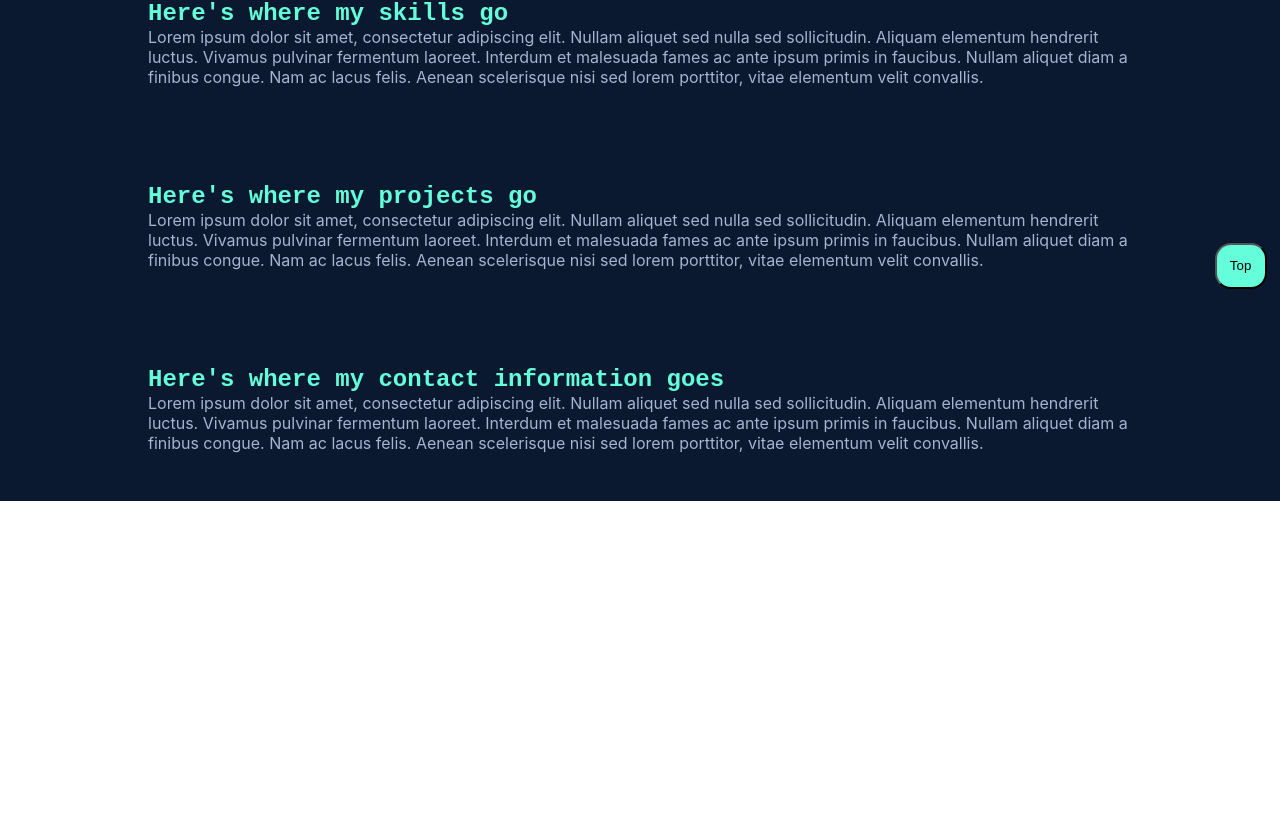
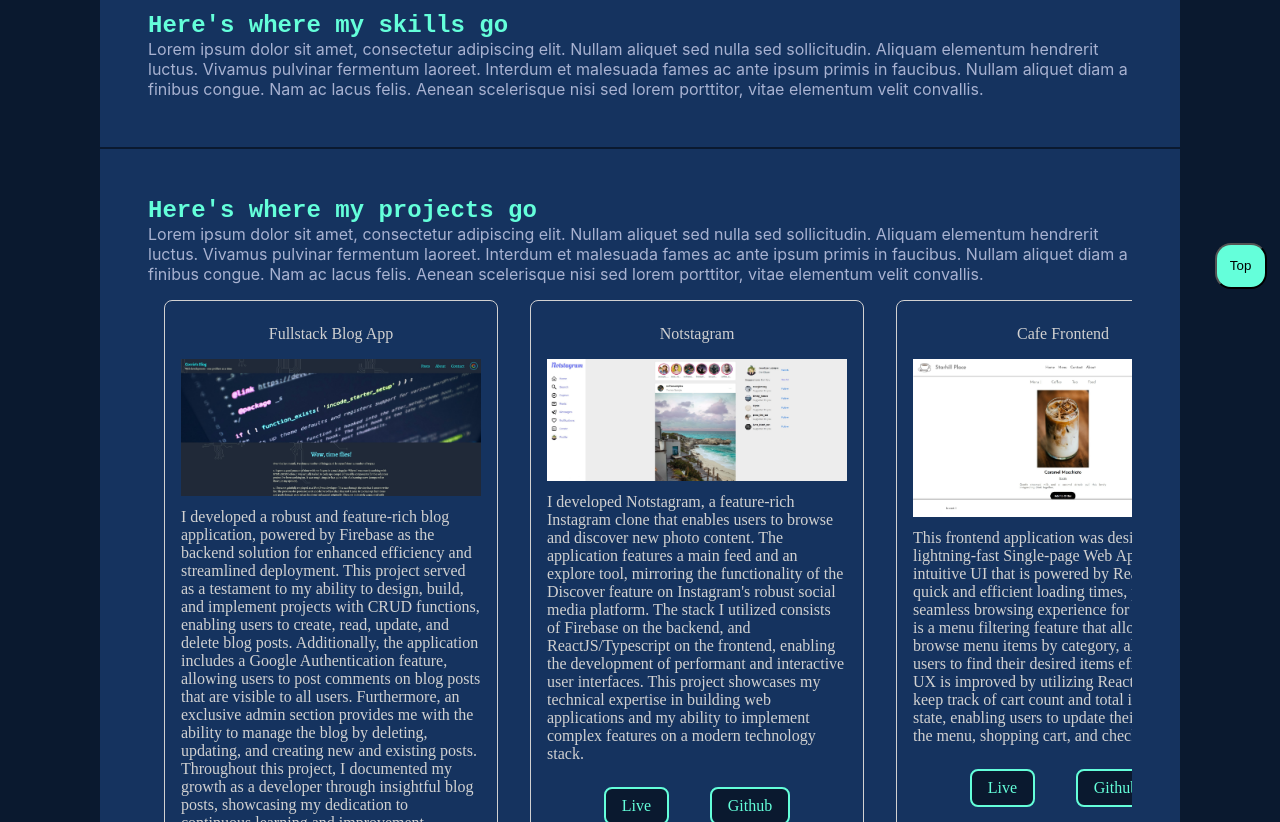
Before and after one commit to Cililocwee/portfolio, a React (Vite) app: page / in a window 1280 px wide. Shown: the part 498-1320 px from the top of the page. Before the commit the page ends 999 px from the top, so only its background shows below. Built offline with nearby package versions, Linux system fonts and the light colour scheme.

Commit message:
Started new styling paradigm

```diff
--- a/src/App.css
+++ b/src/App.css
@@ -16,17 +16,17 @@
   flex-direction: column;
 }
 
-#layout-container {
+/* #layout-container {
   display: flex;
   flex-direction: column-reverse;
   background-color: var(--navy);
   z-index: 50;
   flex-grow: 1;
   align-items: center;
-}
+} */
 
 #content {
-  background-color: var(--navy);
+  background-color: var(--content);
   max-width: 1080px;
   width: 100%;
   z-index: 100;
@@ -37,17 +37,17 @@
     height: 100%;
   }
 
-  #layout-container {
+  /* #layout-container {
     display: grid;
     grid-template-columns: 4fr 1fr;
     grid-template-rows: 1fr;
     height: 100%;
     flex-grow: 1;
-  }
+  } */
 }
 
 /* UNUSED */
-#footer {
+/* #footer {
   text-align: right;
   width: 100%;
   z-index: 50;
@@ -65,4 +65,4 @@
   cursor: pointer;
   border-bottom: 3px solid var(--light-green);
   padding-bottom: 0.5em;
-}
+} */
--- /dev/null
+++ b/src/components/ProjectCard.jsx
@@ -0,0 +1,18 @@
+import React from "react";
+import "./components.css";
+
+export default function ProjectCard({ title, image, description }) {
+  return (
+    <div className="card">
+      <div className="card-title">{title}</div>
+      <div className="card-image-container">
+        <img src={image} alt={title} className="card-image" />
+      </div>
+      <div className="card-description">{description}</div>
+      <div className="card-link-container">
+        <a href="#projects">Live</a>
+        <a href="#projects">Github</a>
+      </div>
+    </div>
+  );
+}
--- a/src/components/Projects.jsx
+++ b/src/components/Projects.jsx
@@ -1,4 +1,6 @@
 import React from "react";
+import projectList from "../helpers/projects";
+import ProjectCard from "./ProjectCard";
 
 export default function Projects() {
   return (
@@ -13,6 +15,16 @@ export default function Projects() {
         felis. Aenean scelerisque nisi sed lorem porttitor, vitae elementum
         velit convallis.
       </p>
+      <div className="card-container">
+        {projectList.map((project, index) => (
+          <ProjectCard
+            key={index}
+            title={project.projectTitle}
+            image={project.projectImg}
+            description={project.projectDescription}
+          />
+        ))}
+      </div>
     </div>
   );
 }
--- a/src/components/components.css
+++ b/src/components/components.css
@@ -2,9 +2,11 @@ nav {
   display: flex;
   width: auto;
   max-width: 1080px;
-  background: var(--navy);
+  background: var(--content);
   padding: 1em;
   z-index: 100;
+  border-radius: 0.75em 0.75em 0 0;
+  margin-top: 0.5em;
 
   ul {
     list-style-type: none;
@@ -13,6 +15,7 @@ nav {
     display: flex;
     margin-left: auto;
     gap: 1.5em;
+    align-items: center;
   }
 
   a {
@@ -22,6 +25,7 @@ nav {
 
 .section {
   padding: 3em;
+  border-top: 2px solid var(--dark-bg);
 }
 
 #hero {
@@ -126,3 +130,58 @@ nav {
   border-radius: 16px;
   z-index: 100;
 }
+
+.card-container {
+  /* border: 3px solid cyan; */
+  display: flex;
+  overflow: auto;
+  /* gap: 1em; */
+}
+
+.card {
+  max-width: 300px;
+  display: flex;
+  flex-direction: column;
+  margin: 1em;
+  gap: 0.5em;
+  padding: 1em;
+  border: 1px solid var(--not-white);
+
+  .card-title {
+    text-align: center;
+    margin: 0.5em;
+  }
+
+  .card-link-container {
+    display: flex;
+    justify-content: space-evenly;
+    margin: 1em;
+
+    a {
+      text-decoration: none;
+      cursor: pointer;
+
+      border: 2px solid var(--light-green);
+      padding: 0.5em 1em;
+      border-radius: 0.5em;
+      background-color: var(--navy);
+      transition: ease-out;
+    }
+
+    a:hover {
+      background-color: var(--light-green);
+      color: var(--navy);
+      transform: translateY(-5%);
+      transition: ease-in;
+    }
+  }
+
+  /* debugging */
+  /* background-color: red; */
+  /* border: 3px solid yellow; */
+  border-radius: 8px;
+
+  img {
+    max-width: 300px;
+  }
+}
--- /dev/null
+++ b/src/helpers/projects.js
@@ -0,0 +1,41 @@
+import Blog from "../assets/blog.jpg";
+import Cafe from "../assets/cafe.jpg";
+import Movie from "../assets/movie.jpg";
+import Notstagram from "../assets/notstagram.jpg";
+
+const projectList = [
+  {
+    projectTitle: "Fullstack Blog App",
+    projectImg: Blog,
+    projectLive: "https://corries-devblog.web.app",
+    projectRepo: "https://github.com/Cililocwee/firebase-blog",
+    projectDescription:
+      "I developed a robust and feature-rich blog application, powered by Firebase as the backend solution for enhanced efficiency and streamlined deployment. This project served as a testament to my ability to design, build, and implement projects with CRUD functions, enabling users to create, read, update, and delete blog posts. Additionally, the application includes a Google Authentication feature, allowing users to post comments on blog posts that are visible to all users. Furthermore, an exclusive admin section provides me with the ability to manage the blog by deleting, updating, and creating new and existing posts. Throughout this project, I documented my growth as a developer through insightful blog posts, showcasing my dedication to continuous learning and improvement",
+  },
+  {
+    projectTitle: "Notstagram",
+    projectImg: Notstagram,
+    projectLive: "https://notstagram-fcf48.web.app/#/",
+    projectRepo: "https://github.com/Cililocwee/notstagram",
+    projectDescription:
+      "I developed Notstagram, a feature-rich Instagram clone that enables users to browse and discover new photo content. The application features a main feed and an explore tool, mirroring the functionality of the Discover feature on Instagram's robust social media platform. The stack I utilized consists of Firebase on the backend, and ReactJS/Typescript on the frontend, enabling the development of performant and interactive user interfaces. This project showcases my technical expertise in building web applications and my ability to implement complex features on a modern technology stack.",
+  },
+  {
+    projectTitle: "Cafe Frontend",
+    projectImg: Cafe,
+    projectLive: "https://cililocwee.github.io/store-front/",
+    projectRepo: "https://github.com/Cililocwee/store-front",
+    projectDescription:
+      "This frontend application was designed as a lightning-fast Single-page Web App with an intuitive UI that is powered by React to ensure quick and efficient loading times, providing a seamless browsing experience for users. There is a menu filtering feature that allows users to browse menu items by category, allowing users to find their desired items efficiently. UX is improved by utilizing React Context to keep track of cart count and total in global state, enabling users to update their cart from the menu, shopping cart, and check-out. ",
+  },
+  {
+    projectTitle: "MovieHound",
+    projectImg: Movie,
+    projectLive: "https://moviehound.web.app",
+    projectRepo: "https://github.com/Cililocwee/movie_lookup",
+    projectDescription:
+      "MovieHound is a user-friendly web application that allows movie enthusiasts to explore and track their favorite films. Powered by the MovieDB API, MovieHound enables users to search for movies, view key details and posters, and create personalized watch lists. With a focus on simplicity and functionality, MovieHound offers a seamless movie discovery experience. Developed using React for the UI and SCSS for styling, this project showcases my expertise in working with web APIs and crafting engaging user interfaces.",
+  },
+];
+
+export default projectList;
--- a/src/index.css
+++ b/src/index.css
@@ -14,6 +14,17 @@
   --dark-slate: #495670;
   --lightest-slate: #ccd6f6;
   --green-tint: rgba(100, 255, 218, 0.1);
+
+  /* Color palette redo */
+  --dark-bg: #0a192f;
+  --content: #15335f;
+
+  --darker-text: #a8b2d1;
+  --lighter-text: #d1d1d1;
+  --active-text: #64ffda;
+
+  --highlight: #64ffda;
+  /* End color palette redo */
 
   --linear-gradient: linear-gradient(
       217deg,
@@ -67,7 +78,8 @@ body,
   display: flex;
   justify-content: center;
   /* align-items: center; */
-  background-color: var(--navy);
+  background-color: var(--dark-bg);
+
   height: fit-content;
   /* overflow: hidden; */
 }
@@ -87,17 +99,17 @@ h2,
 h3,
 h4,
 h5 {
-  color: var(--light-green);
+  color: var(--highlight);
   font-family: var(--font-flair);
 }
 
 p {
   font-family: var(--font-main);
-  color: var(--light-slate);
+  color: var(--darker-text);
 }
 
 a {
-  color: var(--light-green);
+  color: var(--highlight);
 }
 
 ::-webkit-scrollbar {
@@ -105,11 +117,12 @@ a {
 }
 
 ::-webkit-scrollbar-thumb {
-  background-color: var(--dark-slate);
-  border: 3px solid var(--navy);
+  background-color: var(--dark-bg);
+  border: 3px solid var(--content);
   border-radius: 10px;
 }
 
 ::-webkit-scrollbar-track {
-  background: var(--navy);
+  background: var(--dark-bg);
+  border-radius: 16px;
 }
```
